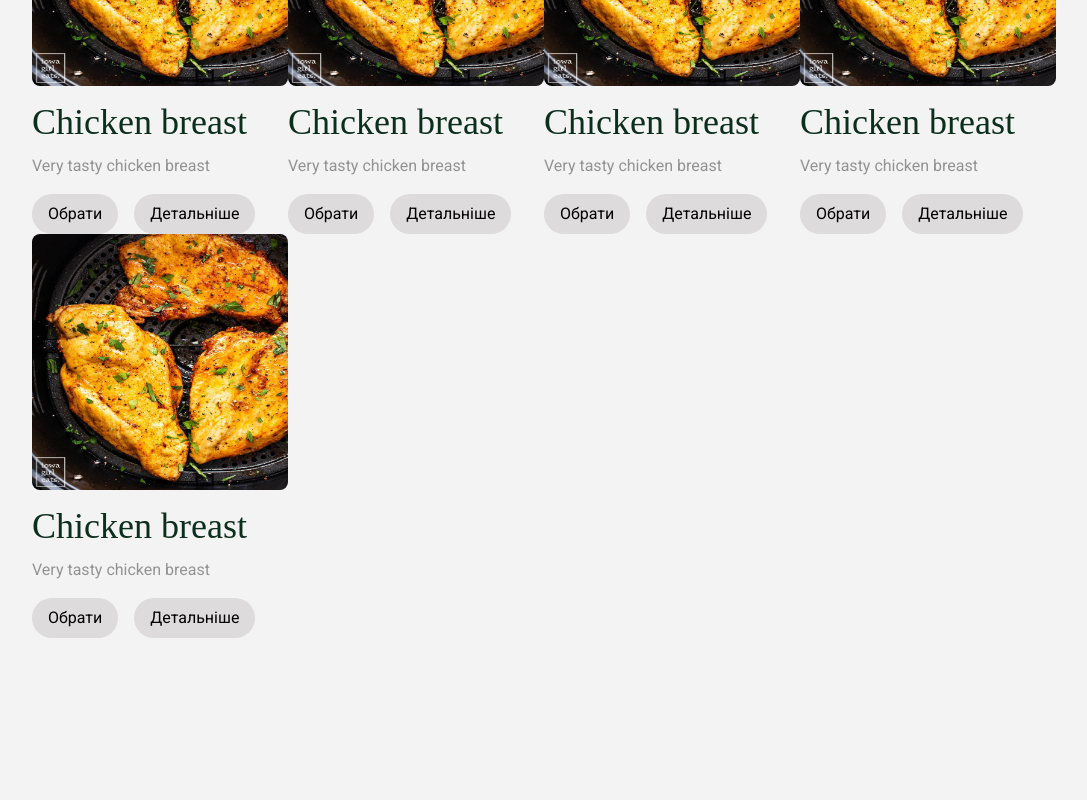
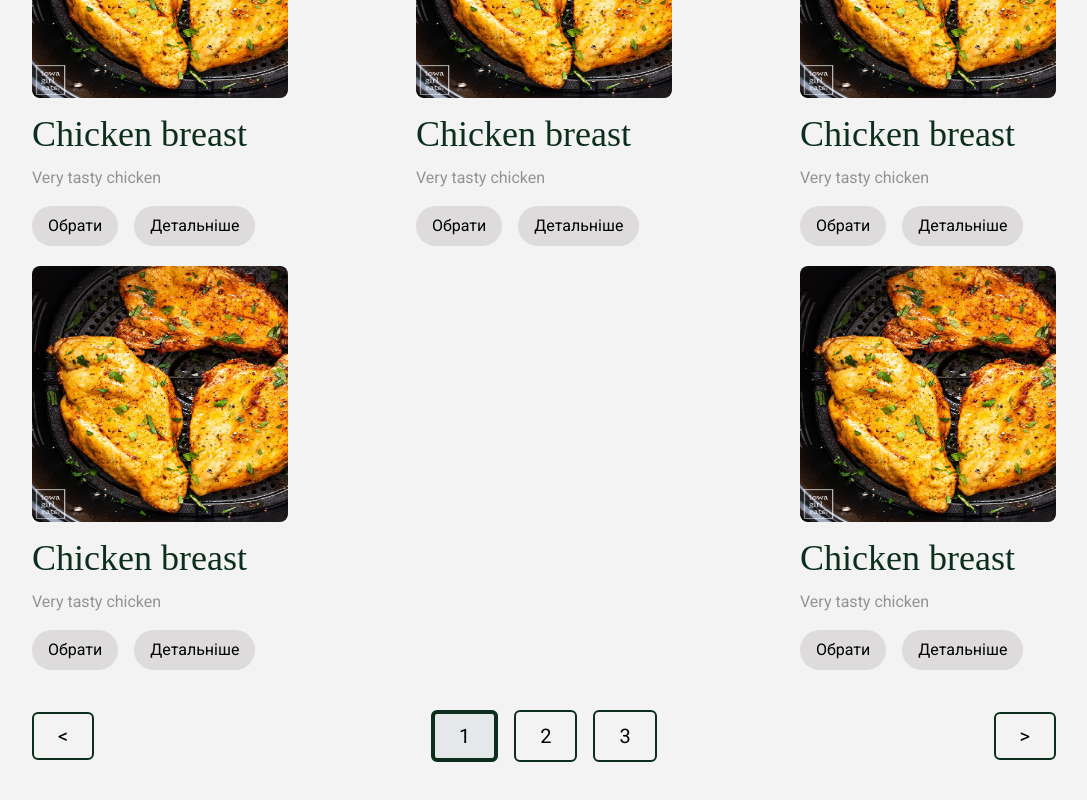
Before and after one commit to Dreyclin/recipes, a React (Create React App) app: page / in a window 1280 px wide. Shown: the part 282-1082 px from the top of the page, without its empty margins (96-1183 px from the left). Before the commit the page ends 928 px from the top, so only its background shows below. Built offline with nearby package versions, Linux system fonts and the light colour scheme.

Commit message:
Styled: pagination

```diff
--- a/src/App.tsx
+++ b/src/App.tsx
@@ -1,18 +1,20 @@
 import React from 'react';
 import Header from './components/Header/Header';
 import Item from './components/AllRecipes/Item';
+import Pagination from './components/AllRecipes/Pagination';
 
 function App() {
   return (
-    <div className="w-4/5 mx-auto py-2 relative">
+    <div className="w-4/5 mx-auto py-5 relative">
       <Header />
-      <div className="flex justify-between flex-wrap">
+      <div className="flex justify-between gap-5 flex-wrap">
         <Item />
         <Item />
         <Item />
         <Item />
         <Item />
       </div>
+      <Pagination />
     </div>
   );
 }
--- a/src/components/AllRecipes/Item.tsx
+++ b/src/components/AllRecipes/Item.tsx
@@ -8,7 +8,7 @@
       </div>
       <div className="desc_container">
         <h3 className='title_text'>Chicken breast</h3>
-        <p className='desc_text text-[#939393]'>Very tasty chicken breast</p>
+        <p className='desc_text text-[#939393] overflow-hidden text-ellipsis whitespace-nowrap'>Very tasty chicken</p>
       </div>
       <div className="recipe_btns_container">
         <button className='recipe_btn'>Обрати</button>
--- a/src/components/AllRecipes/Pagination.tsx
+++ b/src/components/AllRecipes/Pagination.tsx
@@ -2,7 +2,15 @@
 
 const Pagination = () => {
   return (
-    <div>Pagination</div>
+    <div className='desc_text pagination_container'>
+      <button className='pagination_item'>&lt;</button>
+      <div className="flex gap-4">
+        <button className='pagination_item pagination_item_active'>1</button>
+        <button className='pagination_item'>2</button>
+        <button className='pagination_item'>3</button>
+      </div>
+      <button className='pagination_item'>&gt;</button>
+    </div>
   )
 }
 
--- a/src/index.css
+++ b/src/index.css
@@ -43,6 +43,18 @@
     @apply bg-[#dddbdc] px-4 py-2 rounded-full transition hover:bg-[#a9a7a8]
 }
 
+.pagination_container {
+    @apply w-full flex justify-between my-10 items-center
+}
+
+.pagination_item {
+    @apply text-xl px-6 py-2 border-2 border-[#0c2e1d] rounded-md
+}
+
+.pagination_item_active {
+    @apply border-4 bg-gray-200
+}
+
 .nav-item{
     position: relative;
     transition: 0.3s ease-in-out;
```
